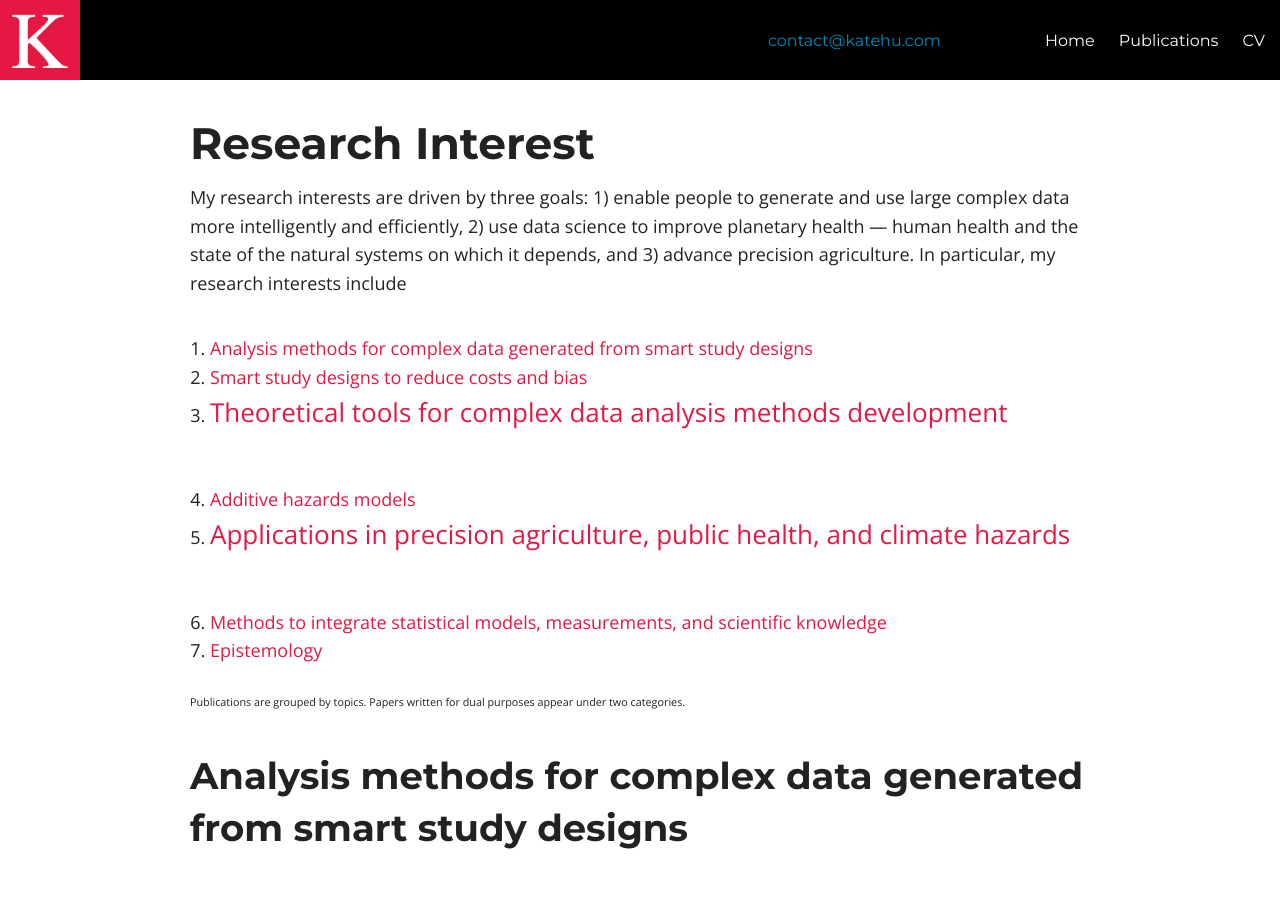
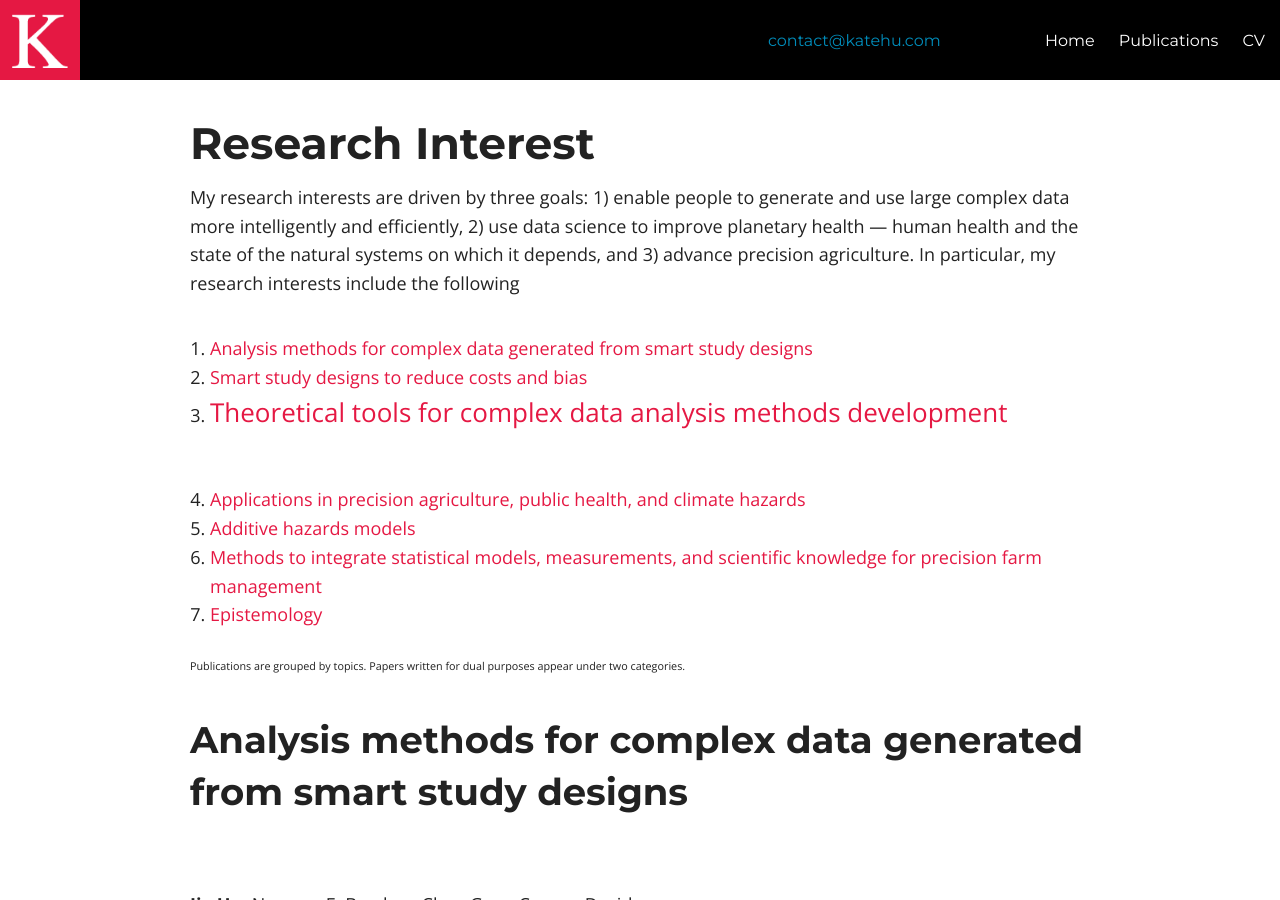
Before and after one commit to katehu/katehu.github.io, a Jekyll site: the page built from publications.md, in a window 1280 px wide and 900 px high. Built offline with Jekyll 4.4.1, drawn with Linux system fonts in a browser that asks for light colours; nearby versions of some CDN libraries.

Commit message:
Update publications.md

```diff
--- a/publications.md
+++ b/publications.md
@@ -6,18 +6,16 @@ title: Publications
 
 # Research Interest
 
-My research interests are driven by three goals: 1) enable people to generate and use large complex data more intelligently and efficiently, 2) use data science to improve planetary health --- human health and the state of the natural systems on which it depends, and 3) advance precision agriculture. In particular, my research interests include
+My research interests are driven by three goals: 1) enable people to generate and use large complex data more intelligently and efficiently, 2) use data science to improve planetary health --- human health and the state of the natural systems on which it depends, and 3) advance precision agriculture. In particular, my research interests include the following
 
 1. [Analysis methods for complex data generated from smart study designs](#method)
 2. [Smart study designs to reduce costs and bias](#study-design)
 3. [Theoretical tools for complex data analysis methods development](#theory)
 
-4. [Additive hazards models](#model)
-5. [Applications in precision agriculture, public health, and climate hazards](#application)
-
-
-7. [Methods to integrate statistical models, measurements, and scientific knowledge](#measurement-model)
-8. [Epistemology](#epistemology)
+4. [Applications in precision agriculture, public health, and climate hazards](#application)
+5. [Additive hazards models](#model)
+6. [Methods to integrate statistical models, measurements, and scientific knowledge for precision farm management](#measurement-model)
+7. [Epistemology](#epistemology)
 
 
 <small> Publications are grouped by topics. Papers written for dual purposes appear under two categories.<small>
```
